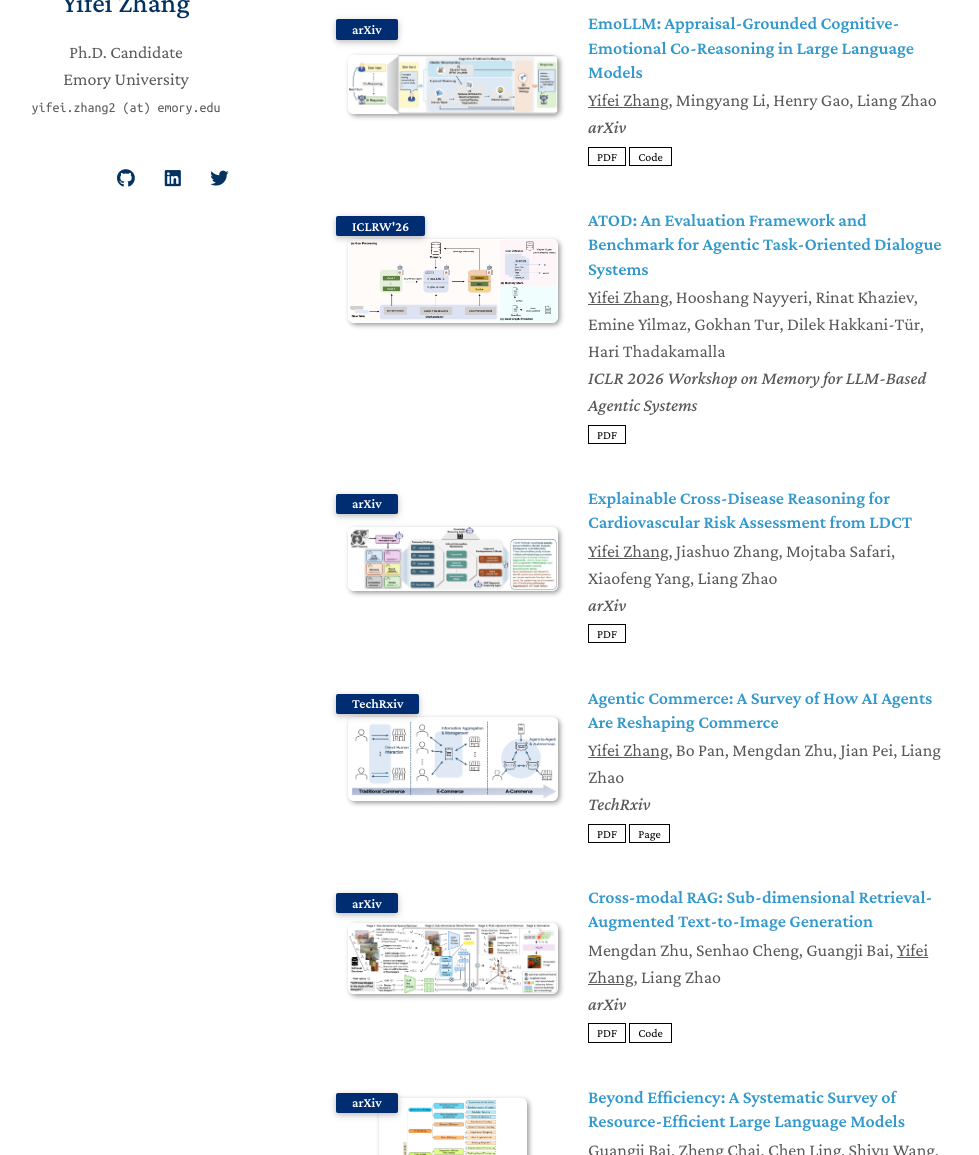
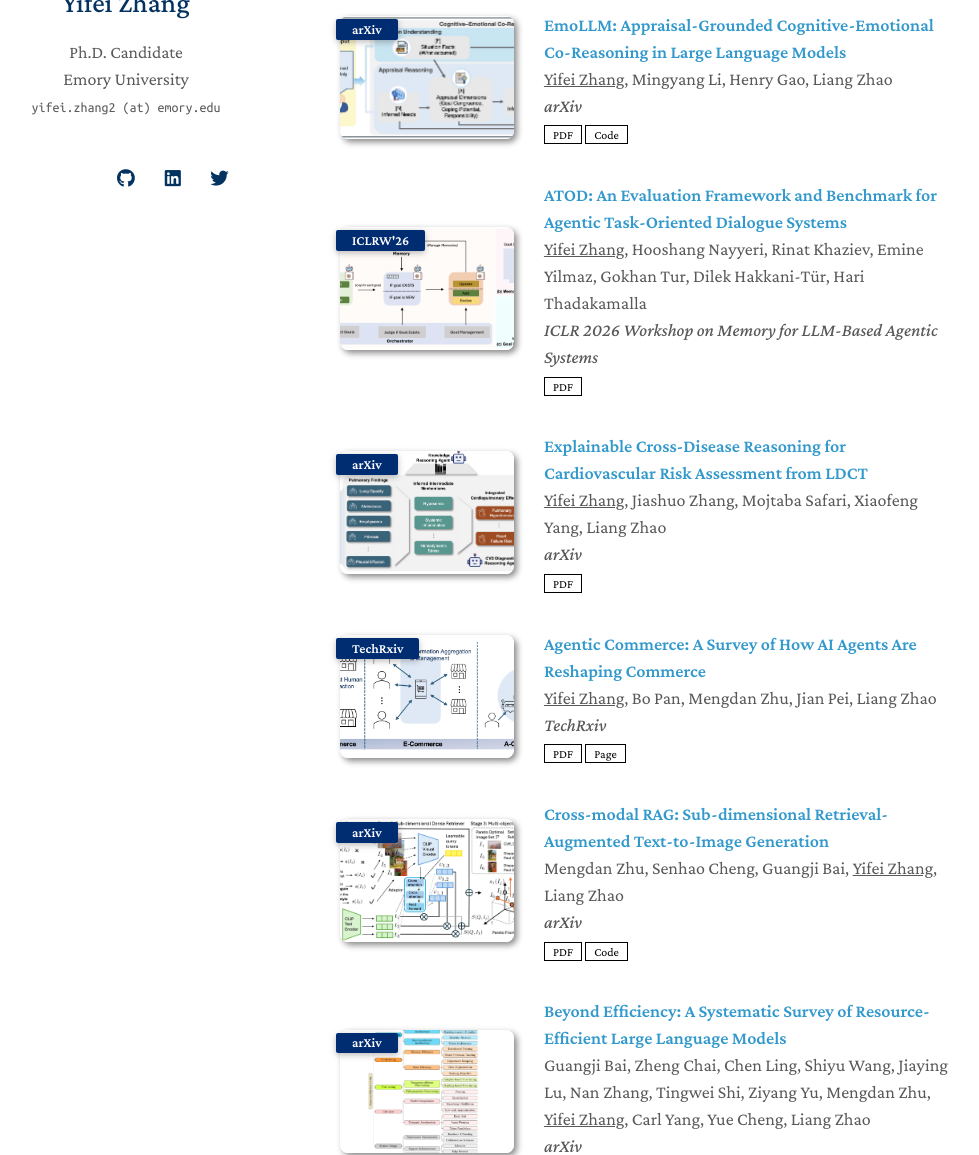
Before and after one commit to yifeizhangcs/yifeizhangcs.github.io, a Jekyll site: the page built from index.md, in a window 1280 px wide and 1400 px high, scrolled down 769 px. Shown: the part 245-1400 px from the top of the window, without its empty margins (150-1129 px from the left). Built offline with Jekyll 4.4.1, drawn with Linux system fonts in a browser that asks for light colours; nearby versions of some CDN libraries; a style sheet for code colours, icons or effects is not loaded; our own code applies the rules of GitHub Pages for plain Markdown files.

Commit message:
Refine Services and Teaser Layout

```diff
--- a/_includes/publications.md
+++ b/_includes/publications.md
@@ -9,9 +9,7 @@
 <div class="pub-row">
   <div class="col-sm-3 abbr" style="position: relative;padding-right: 15px;padding-left: 15px;">
     {% if link.image %}
-      <div class="teaser-frame">
-        <img src="{{ link.image }}" class="teaser img-fluid z-depth-1" alt="{{ link.title }} teaser" loading="lazy">
-      </div>
+      <img src="{{ link.image }}" class="teaser img-fluid z-depth-1" alt="{{ link.title }} teaser" loading="lazy">
     {% endif %}
 
     {% if link.conference_short %}
--- a/assets/css/publications.css
+++ b/assets/css/publications.css
@@ -38,9 +38,9 @@
 
 .publications ol.bibliography { list-style: none; padding: 0; margin-top: 0; }
 
-.publications ol.bibliography li { min-height: 110px; margin-bottom: 0.8rem; }
+.publications ol.bibliography li { min-height: 110px; margin-bottom: 0.5rem; }
 
-.publications ol.bibliography li .abbr { height: auto; margin-bottom: 0.25rem; flex: 0 0 210px; max-width: 210px; }
+.publications ol.bibliography li .abbr { height: 8rem; margin-bottom: 0.5rem; }
 
 .publications ol.bibliography li .abbr abbr { display: inline-block; background-color: var(--global-theme-color); padding-left: 1rem; padding-right: 1rem; position: absolute; top: 8px; left: 16px; }
 
@@ -50,7 +50,7 @@
 
 .publications ol.bibliography li .abbr .award { color: var(--global-theme-color) !important; border: 1px solid var(--global-theme-color); }
 
-.publications ol.bibliography li .title { font-weight: bolder; line-height: 1.35; margin-bottom: 0.2rem; }
+.publications ol.bibliography li .title { font-weight: bolder; }
 
 .publications ol.bibliography li .author a { border-bottom: 1px var(--global-theme-color); }
 
@@ -79,13 +79,4 @@
 
 .publications ol.bibliography li div.abstract.hidden.open { border-color: var(--global-text-color); }
 
-.publications .pub-row { align-items: flex-start; gap: 0.5rem; }
-.publications .pub-row .col-sm-9 { flex: 1 1 0; min-width: 0; }
-.publications ol.bibliography li .teaser-frame { display: flex; align-items: center; justify-content: center; width: 210px; height: 120px; margin-top: 5px; margin-left: 5px; margin-bottom: 5px; padding: 8px; }
-.publications ol.bibliography li .teaser { border-radius: 6px; box-shadow: 2px 2px 5px #999; width: auto; height: auto; max-width: 100%; max-height: 100%; object-fit: contain; display: block; margin: auto; }
-
-@media (max-width: 768px) {
-  .publications ol.bibliography li .abbr { height: auto; }
-  .publications ol.bibliography li .abbr { flex-basis: auto; max-width: 100%; }
-  .publications ol.bibliography li .teaser-frame { margin-left: 0; width: 100%; max-width: 240px; height: 135px; }
-}
+.publications ol.bibliography li .teaser { border-radius: 8px; box-shadow: 3px 3px 6px #888; height: 123px; width: 270px; margin-top: 5px; margin-left: 5px; margin-bottom: 5px; object-fit: cover; }
```
Also changed, not shown: assets/css/publications-no-dark-mode.css (+4 -13 lines).
